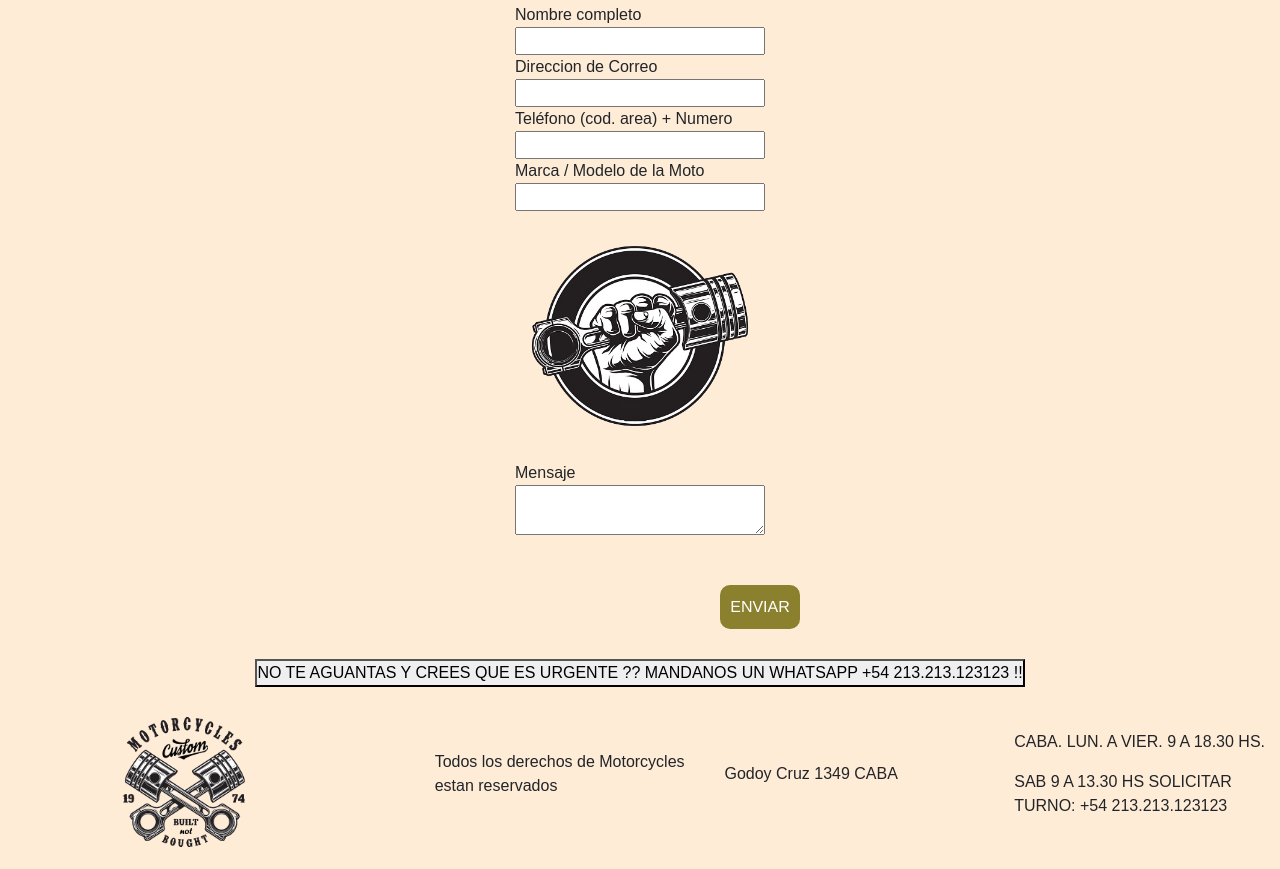
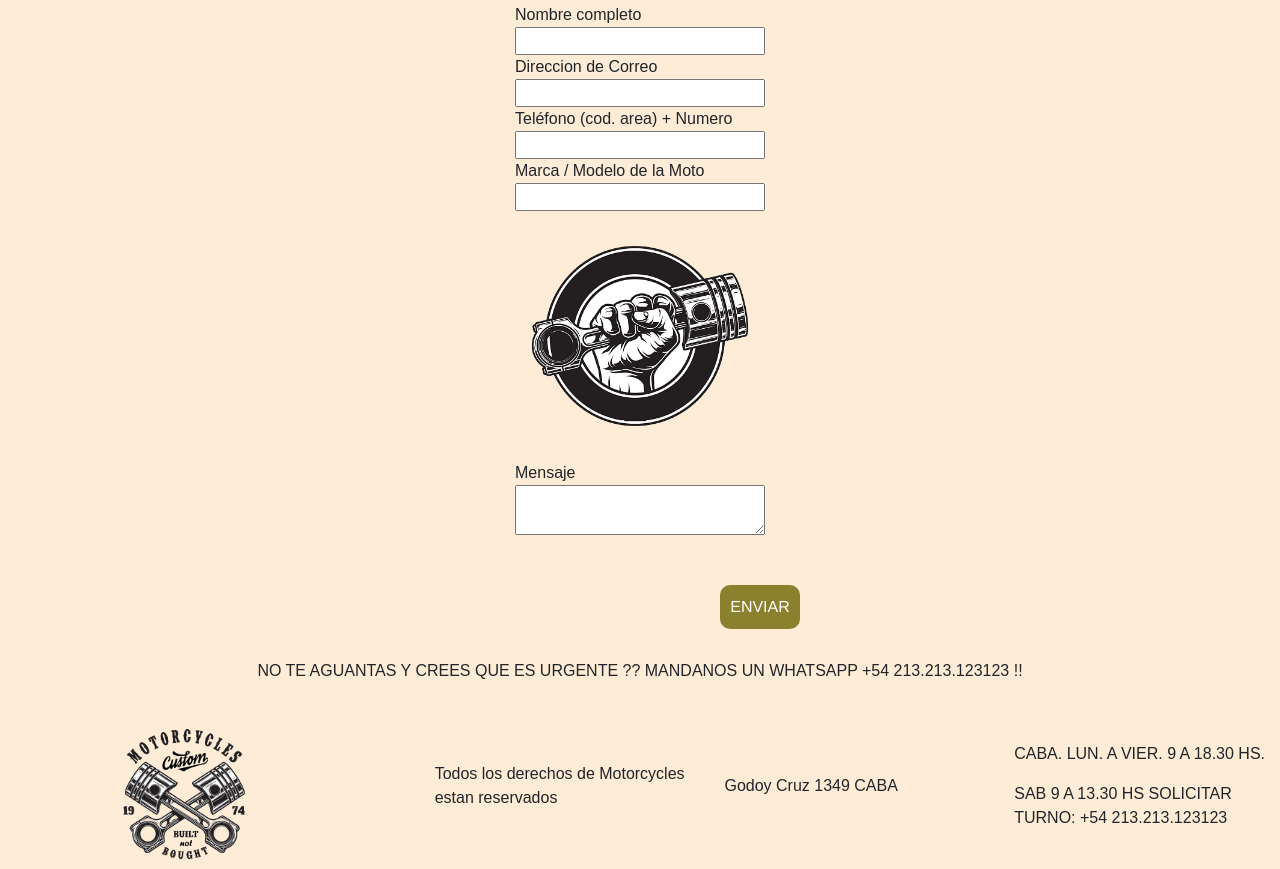
Before and after one commit to FedericoCasco/customgaragefix2, a website: page paginas/contacto.html in a window 1280 px wide. Shown: the part 436-1305 px from the top of the page. Drawn offline with nearby package versions, Linux system fonts and the light colour scheme.

Commit message:
eliminacion de Button en contacto y mixin

```diff
--- a/paginas/contacto.html
+++ b/paginas/contacto.html
@@ -171,7 +171,7 @@
                         <a class="botonenviar" href="http://laweb.com">ENVIAR</a>
                     </div>
                     <div class="mensajewhatsapp">
-                      <BUtton> NO TE AGUANTAS Y CREES QUE ES URGENTE ?? MANDANOS UN WHATSAPP       +54 213.213.123123 !!</BUtton>
+                      <p> NO TE AGUANTAS Y CREES QUE ES URGENTE ?? MANDANOS UN WHATSAPP       +54 213.213.123123 !!</p>
                     </div>
                 </main>
                 <footer>
--- a/scss/pages/contacto.scss
+++ b/scss/pages/contacto.scss
@@ -28,9 +28,10 @@
     }
 }
 .mensajewhatsapp {
+    margin-right: 30px;
+    margin-left: 30px;
     margin-top: 30px;
-    display: flex;
-    justify-content: center;
+    @include flexboxcenter (center)
 }
 .botonenviar {
     padding: 40px; /*espacio alrededor texto*/
```
Also changed, not shown: css/app.css, 1 other file.
